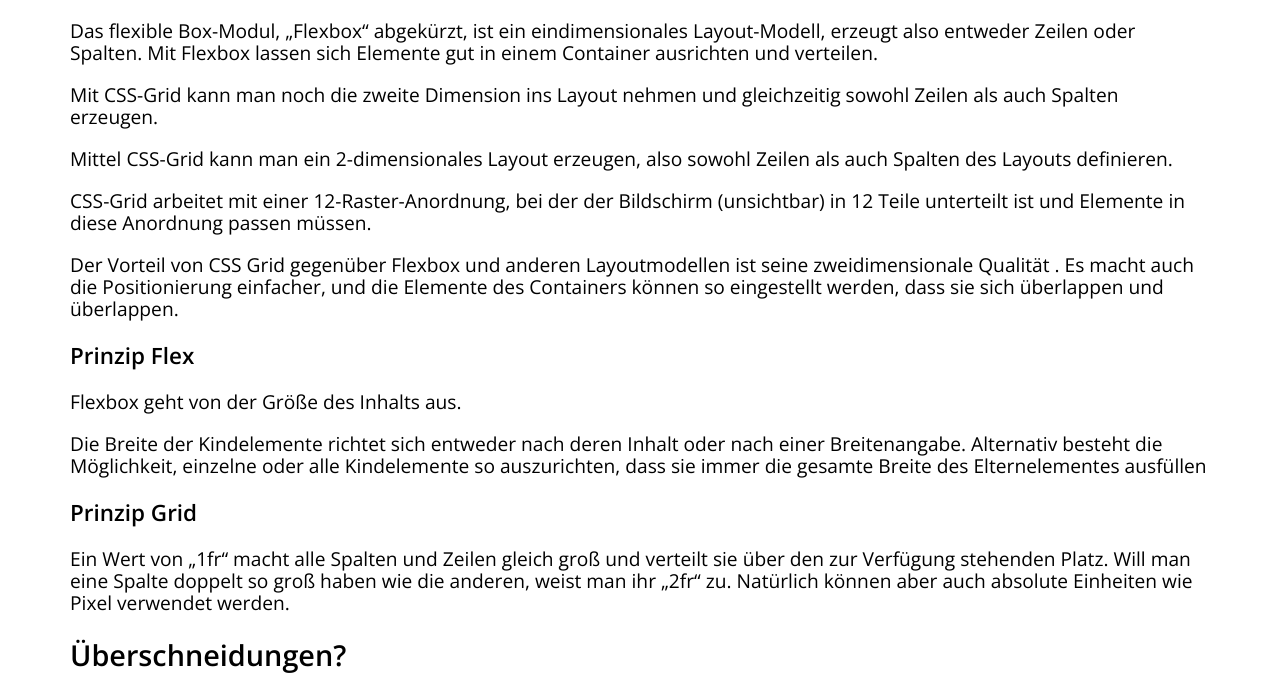
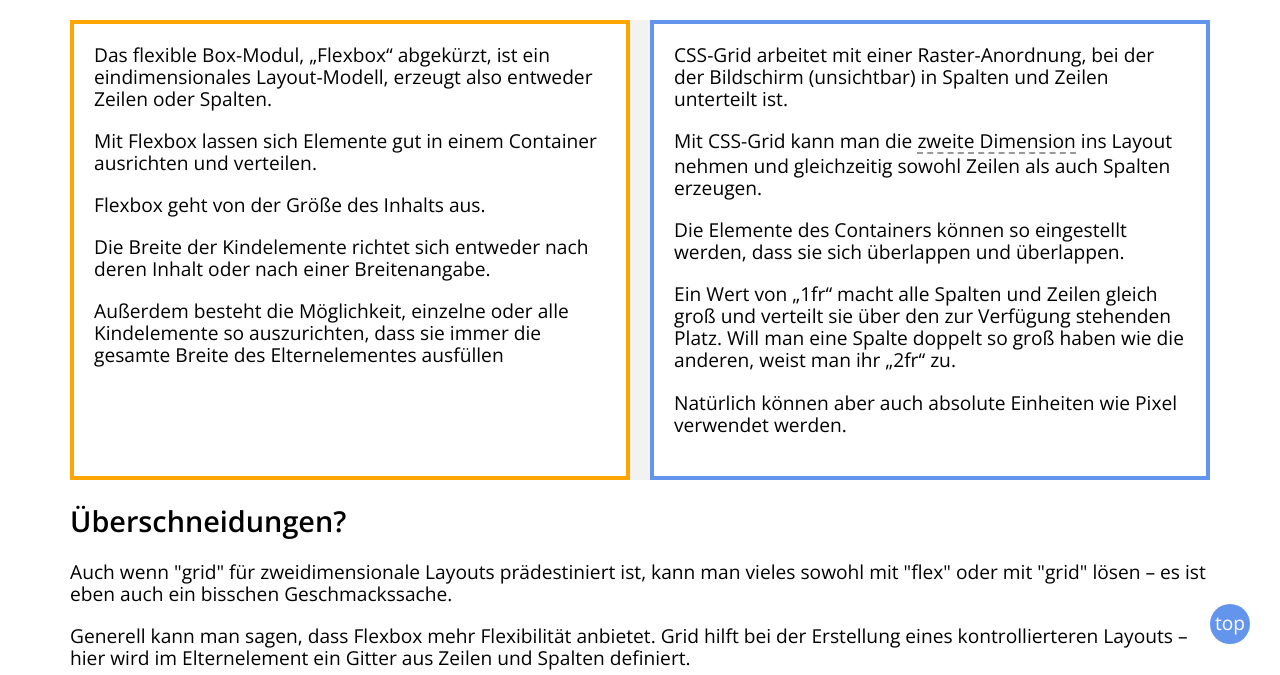
Before and after one commit to Clabaste/layout, a website: page index.html in a window 1280 px wide. Shown: the part 126-801 px from the top of the page. Drawn offline with nearby package versions, Linux system fonts and the light colour scheme.

Commit message:
finetuning

```diff
--- a/assets/scss/base/_flex.scss
+++ b/assets/scss/base/_flex.scss
@@ -14,6 +14,19 @@
     > div.neutral {
         background-color: transparent;
     }
+    .flexplain {
+        background-color: #FFF;
+        border: 4px solid orange;
+        flex: 0 0 calc(50% - 10px);
+        padding: 20px
+    }
+    .gridplain {
+        background-color: #FFF;
+        border: 4px solid cornflowerblue;
+        flex: 0 0 calc(50% - 10px);
+        padding: 20px
+    }
+
 
     &--auto {
         > div {
--- a/assets/scss/base/_scaffolding.scss
+++ b/assets/scss/base/_scaffolding.scss
@@ -41,3 +41,23 @@ a {
 li {
   margin: 0 0 20px 0
 }
+.top-link {
+  position: fixed;
+  right: 30px;
+  bottom:30px;
+  background-color: cornflowerblue;
+  color: #FFF;
+  border-radius: 50%;
+  width: 40px;
+  height:40px;
+  line-height: 2;
+  text-align: center;
+  &:after {
+    display: none;
+  }
+  &:hover {
+    &:after {
+      display: none;
+    }
+  }
+}
--- a/index.html
+++ b/index.html
@@ -7,28 +7,35 @@
     <link rel="stylesheet" href="dist/assets/styles/main.css" media="all">
 </head>
 <body class="" itemtype="http://schema.org/WebPage">
-<div class="container">
+<div class="container" id="toTop">
     <h1>Layouting mit CSS – Flex vs Grid</h1>
-    <p>Das flexible Box-Modul, „Flexbox“ abgekürzt, ist ein eindimensionales Layout-Modell, erzeugt also entweder Zeilen oder Spalten. Mit Flexbox lassen sich Elemente gut in einem Container ausrichten und verteilen.</p>
-    <p>Mit CSS-Grid kann man noch die zweite Dimension ins Layout nehmen und gleichzeitig sowohl Zeilen als auch Spalten erzeugen.</p>
+    <div class="flex">
+        <div class="flexplain">
+          <p>Das flexible Box-Modul, „Flexbox“ abgekürzt, ist ein eindimensionales Layout-Modell, erzeugt also entweder Zeilen oder Spalten.
+              </p><p>Mit Flexbox lassen sich Elemente gut in einem Container ausrichten und verteilen.</p>
+            <p>Flexbox geht von der Größe des Inhalts aus.</p>
+            <p>Die Breite der Kindelemente richtet sich entweder nach deren Inhalt oder nach einer Breitenangabe. </p>
+            <p>Außerdem besteht die Möglichkeit, einzelne oder alle Kindelemente so auszurichten, dass sie immer die gesamte Breite des Elternelementes ausfüllen</p>
+        </div>
+        <div class="gridplain">
+            <p>CSS-Grid arbeitet mit einer Raster-Anordnung, bei der der Bildschirm (unsichtbar) in Spalten und Zeilen unterteilt ist.
+            </p>
+            <p>Mit CSS-Grid kann man die <a href="#secondDimension">zweite Dimension</a> ins Layout nehmen und gleichzeitig sowohl Zeilen als auch Spalten erzeugen.</p>
+            <p>Die Elemente des Containers können so eingestellt werden, dass sie sich überlappen und überlappen.</p>
+            <p>
+                Ein Wert von „1fr“ macht alle Spalten und Zeilen gleich groß und verteilt sie über den zur Verfügung stehenden Platz. Will man eine Spalte doppelt so groß haben wie die anderen, weist man ihr „2fr“ zu.
+            </p>
+            <p>
+                Natürlich können aber auch absolute Einheiten wie Pixel verwendet werden.
+            </p>
+        </div>
+    </div>
 
-    <p>
-        Mittel CSS-Grid kann man ein 2-dimensionales Layout erzeugen, also sowohl Zeilen als auch Spalten des Layouts definieren. </p>
-        <p>CSS-Grid arbeitet mit einer 12-Raster-Anordnung, bei der der Bildschirm (unsichtbar) in 12 Teile unterteilt ist und Elemente in diese Anordnung passen müssen.
-    </p>
-    <p>
-Der Vorteil von CSS Grid gegenüber Flexbox und anderen Layoutmodellen ist seine zweidimensionale Qualität . Es macht auch die Positionierung einfacher, und die Elemente des Containers können so eingestellt werden, dass sie sich überlappen und überlappen.</p><h3>Prinzip Flex</h3>
-    <p>Flexbox geht von der Größe des Inhalts aus.</p>
-    <p>Die Breite der Kindelemente richtet sich entweder nach deren Inhalt oder nach einer Breitenangabe. Alternativ besteht die Möglichkeit, einzelne oder alle Kindelemente so auszurichten, dass sie immer die gesamte Breite des Elternelementes ausfüllen</p>
-    <h3>Prinzip Grid</h3>
-    <p>
-        Ein Wert von „1fr“ macht alle Spalten und Zeilen gleich groß und verteilt sie über den zur Verfügung stehenden Platz. Will man eine Spalte doppelt so groß haben wie die anderen, weist man ihr „2fr“ zu. Natürlich können aber auch absolute Einheiten wie Pixel verwendet werden.
-    </p>
 
     <h2>Überschneidungen?</h2>
 
     <p>Auch wenn "grid" für zweidimensionale Layouts prädestiniert ist, kann man vieles sowohl mit "flex" oder mit "grid" lösen – es ist eben auch ein bisschen Geschmackssache.</p>
-    <p class="pb-12">Generell kann man sagen Flexbox bietet mehr Flexibilität. Grid hilft bei der Erstellung eines kontrollierteren Layouts – hier wird im Elternelement ein Gitter aus Zeilen und Spalten definiert.</p>
+    <p class="pb-12">Generell kann man sagen, dass Flexbox mehr Flexibilität anbietet. Grid hilft bei der Erstellung eines kontrollierteren Layouts – hier wird im Elternelement ein Gitter aus Zeilen und Spalten definiert.</p>
 
     <hr class="mt-12">
 
@@ -475,7 +482,7 @@ Der Vorteil von CSS Grid gegenüber Flexbox und anderen Layoutmodellen ist seine
     <p><strong>Flex</strong> für Content mit wenigen Zeilen und Spalten, die vertikal ausgerichtet werden müssen. Vor allem, wenn man nicht weiss, wieviel Spalten gebraucht werden</p>
 
 
-    <h3 class="mt-12 pt-12">Ein Beispiel für die gleichzeitige Verwendung von Flex und Grid</h3>
+    <h3 class="mt-12 pt-12" id="secondDimension">Ein Beispiel für die gleichzeitige Verwendung von Flex und Grid</h3>
     <section class="grid-tile mb-12">
         <figure class="grid-tile__image">
             <img src="https://placeimg.com/200/200/animals">
@@ -574,7 +581,9 @@ Der Vorteil von CSS Grid gegenüber Flexbox und anderen Layoutmodellen ist seine
         </p><p>Lorem ipsum dolor sit amet, consectetur adipisicing elit. Alias dicta excepturi ipsa. Aut blanditiis doloremque eius fuga natus ratione, vel! Corporis cupiditate dolorum excepturi exercitationem, maxime odit pariatur possimus totam!</p>
     </div>
 </div>
-
+<a href="#toTop" class="top-link">
+    top
+</a>
 <script src="dist/assets/js/main.js"></script>
 </body>
 </html>
```
Also changed, not shown: dist/assets/styles/main.css.
